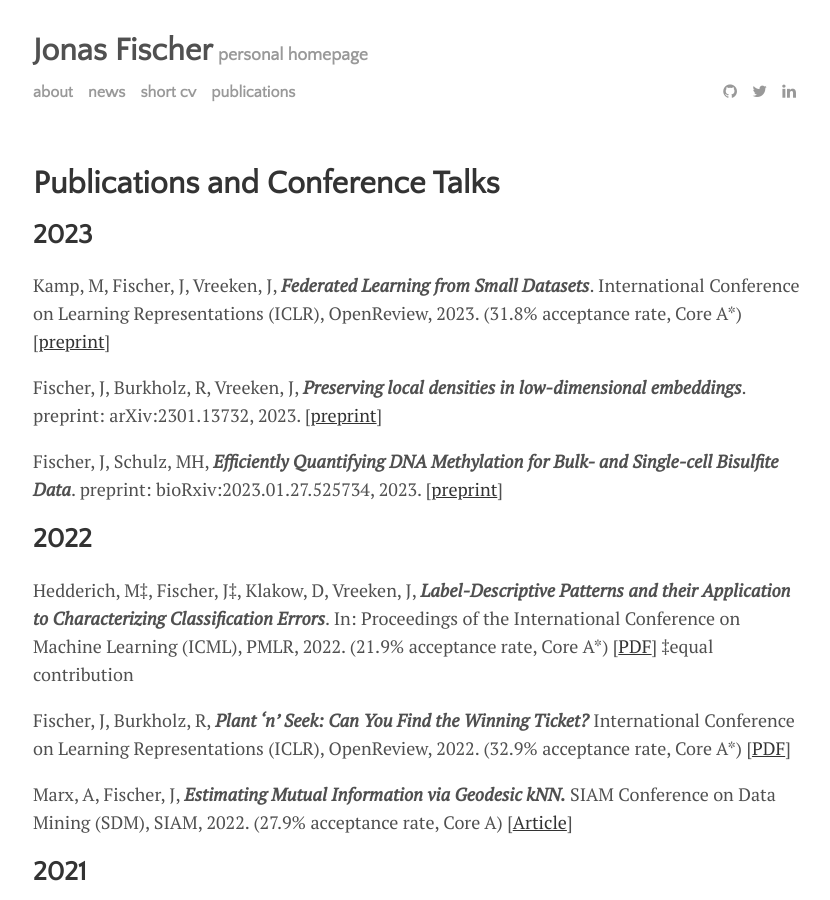
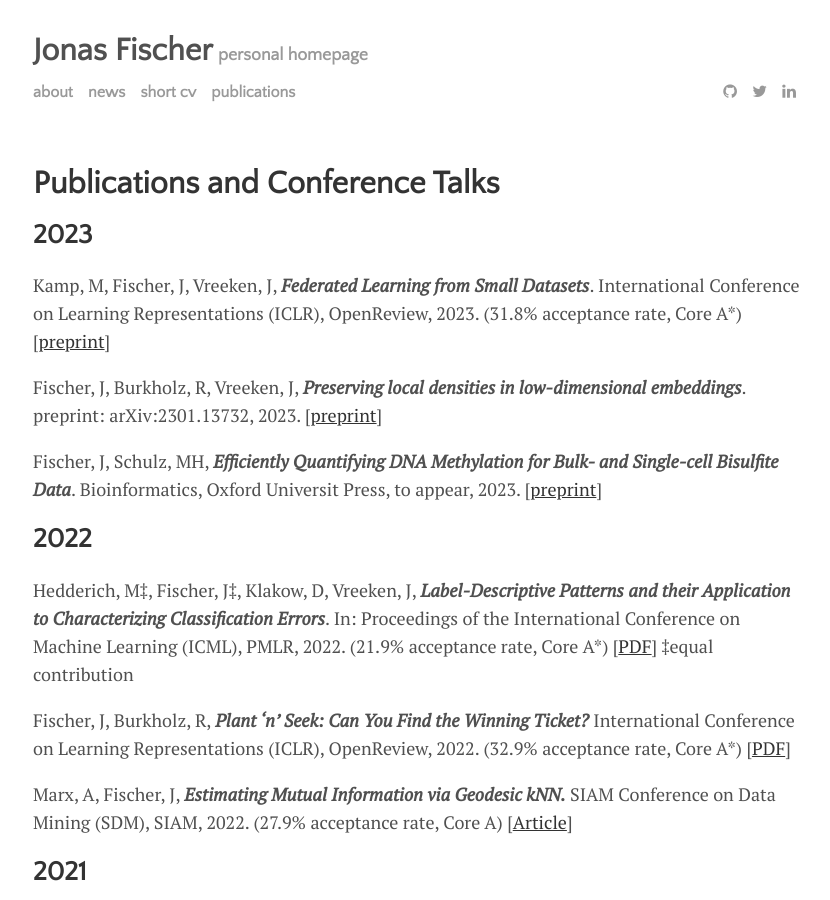
Before and after one commit to FischerJo/FischerJo.github.io, a Jekyll site: the page built from menu/publications.md, in a window 1280 px wide and 900 px high. Shown: the whole window, without its empty margins (223-1053 px from the left). Built offline with Jekyll 4.4.1, drawn with Linux system fonts in a browser that asks for light colours.

Commit message:
Updated FAME pub entry

```diff
--- a/menu/publications.md
+++ b/menu/publications.md
@@ -10,7 +10,7 @@ Kamp, M, Fischer, J, Vreeken, J, ***Federated Learning from Small Datasets***. I
 
 Fischer, J, Burkholz, R, Vreeken, J, ***Preserving local densities in low-dimensional embeddings***. preprint: arXiv:2301.13732, 2023.  \[[preprint](https://arxiv.org/abs/2301.13732)\]
 
-Fischer, J, Schulz, MH, ***Efficiently Quantifying DNA Methylation for Bulk- and Single-cell Bisulfite Data***. preprint: bioRxiv:2023.01.27.525734, 2023.  \[[preprint](https://www.biorxiv.org/content/10.1101/2023.01.27.525734v1)\]
+Fischer, J, Schulz, MH, ***Efficiently Quantifying DNA Methylation for Bulk- and Single-cell Bisulfite Data***. Bioinformatics, Oxford Universit Press, to appear, 2023.  \[[preprint](https://www.biorxiv.org/content/10.1101/2023.01.27.525734v1)\]
 
 ## 2022
 
```
